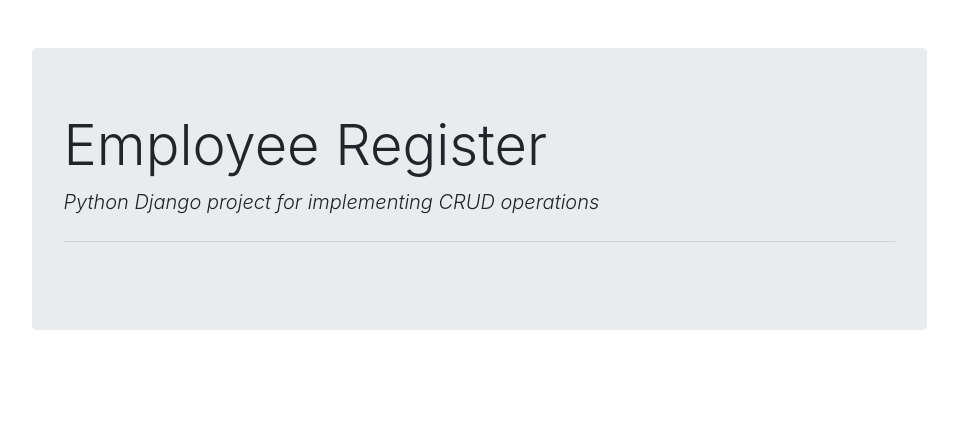
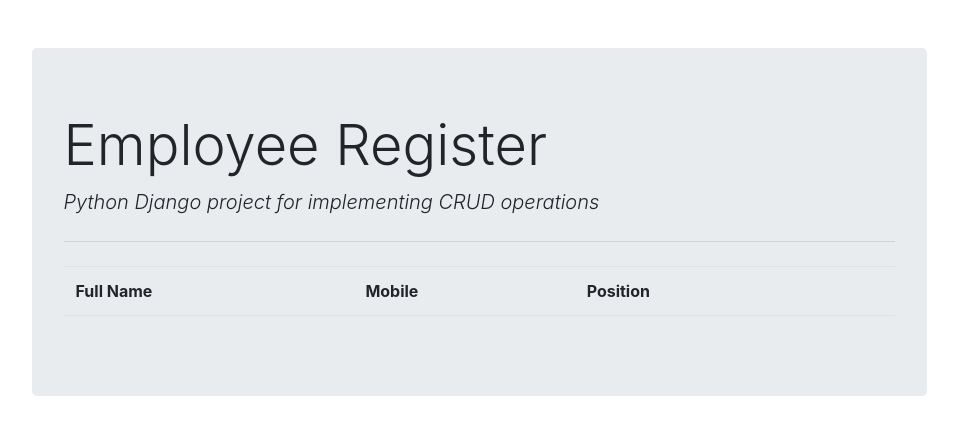
Before and after one commit to GLskill/Employee_project, a Django app: page /employee/list/ in a window 1280 px wide. Shown: the top 435 px of the page, without its empty margins (161-1119 px from the left). Run offline with Django 5.2, Linux system fonts and the light colour scheme; some libraries are stand-ins or nearby versions.

Commit message:
update employee db

```diff
--- a/employee_register/forms.py
+++ b/employee_register/forms.py
@@ -15,3 +15,4 @@
     def __init__(self, *args, **kwargs):
         super(EmployeeForm, self).__init__(*args, **kwargs)
         self.fields['position'].empty_ladel = "Select"
+        self.fields['emp_code'].required = False
--- a/employee_register/templates/employee_register/employee_list.html
+++ b/employee_register/templates/employee_register/employee_list.html
@@ -2,5 +2,30 @@
 
 
 {% block content %}
-{{form}}
+
+<table class="table table-borderless">
+    <thead class="border-bottom font-weight-bold">
+        <tr>
+            <td>Full Name</td>
+            <td>Mobile</td>
+            <td>Position</td>
+            <td></td>
+        </tr>
+    </thead>
+    <tbody>
+        {% for employee in employee_list %}
+            <tr>
+                <td>{{employee.fullname}}</td>
+                <td>{{employee.mobile}}</td>
+                <td>{{employee.position}}</td>
+                <td>
+                    <a href="{% url 'employee_update' employee.id %}" class="btn text-secondary px-0">
+                        <i class="far fa-edit fa-lg"></i>
+                    </a>
+                </td>
+            </tr>
+        {% endfor %}
+    </tbody>
+</table>
+
 {% endblock content %}
--- a/employee_register/urls.py
+++ b/employee_register/urls.py
@@ -2,6 +2,7 @@
 from . import views
 
 urlpatterns = [
-    path('', views.employee_form),
-    path('list/', views.employee_list)
+    path('', views.employee_form, name='employee_insert'),  # get and post req. for insert operation
+    path('<int:id>/', views.employee_form, name='employee_update'),  # get and post req. foe update operation
+    path('list/', views.employee_list, name='employee_list')  # get req. to retrieve and display all records
 ]
--- a/employee_register/views.py
+++ b/employee_register/views.py
@@ -1,15 +1,30 @@
-from django.shortcuts import render
+from django.shortcuts import render, redirect
 from .forms import EmployeeForm
-# Create your views here.
+from .models import Employee
 
 
 def employee_list(request):
+    context = {'employee_list': Employee.objects.all()}
     return render(request, "employee_register/employee_list.html")
 
 
-def employee_form(request):
-    form = EmployeeForm()
-    return render(request, "employee_register/employee_form.html", {'form': form})
+def employee_form(request, id=0):
+    if request.method == "GET":
+        if id == 0:
+            form = EmployeeForm()
+        else:
+            employee = Employee.objects.get(pk=id)
+            form = EmployeeForm(instanse=employee)
+        return render(request, "employee_register/employee_form.html", {'form': form})
+    else:
+        if id == 0:
+            form = EmployeeForm(request.POST)
+        else:
+            employee = Employee.objects.get(pk=id)
+            form = EmployeeForm(request.POST, instance=employee)
+        if form.is_valid():
+            form.save()
+        return redirect('/employee/list')
 
 
 def employee_delete(request):
```
